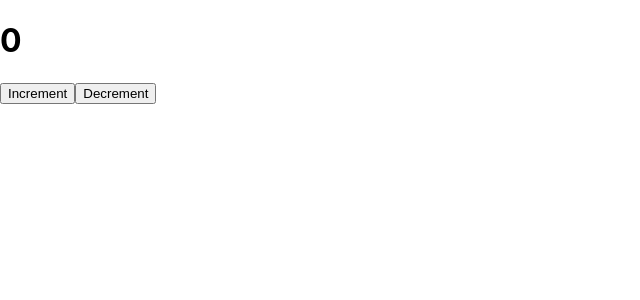
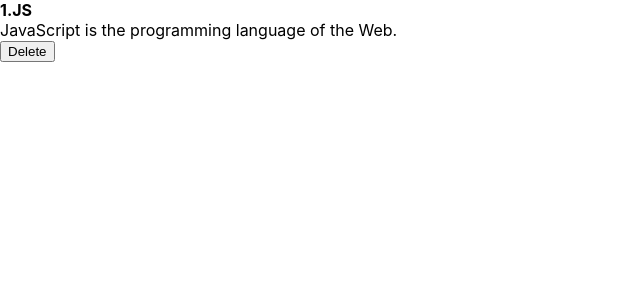
Before and after one commit to AKV85/react2, a React (Create React App) app: page / in a window 1280 px wide. Shown: the top 300 px of the page, without its empty margins (0-640 px from the left). Built offline with nearby package versions, Linux system fonts and the light colour scheme.

Commit message:
className

```diff
--- a/src/App.js
+++ b/src/App.js
@@ -1,15 +1,25 @@
-import React, {useState} from 'react';
+import React, { useState } from 'react';
 import Counter from "./components/Counter";
 import ClassCounter from './components/ClassCounter';
 
 function App() {
-// const [value, setValue] = useState("some text in input");
+  // const [value, setValue] = useState("some text in input");
 
   return (
     <div className="App">
-      <ClassCounter />
+      <div className="post">
+        <div className="post__content">
+          <strong>1.JS</strong>
+          <div>
+            JavaScript is the programming language of the Web.
+          </div>
+        </div>
+        <div className="post__btns">
+          <button>Delete</button>
+        </div>
+      </div>
+    </div>
 
-    </div>
   );
 }
 
```
